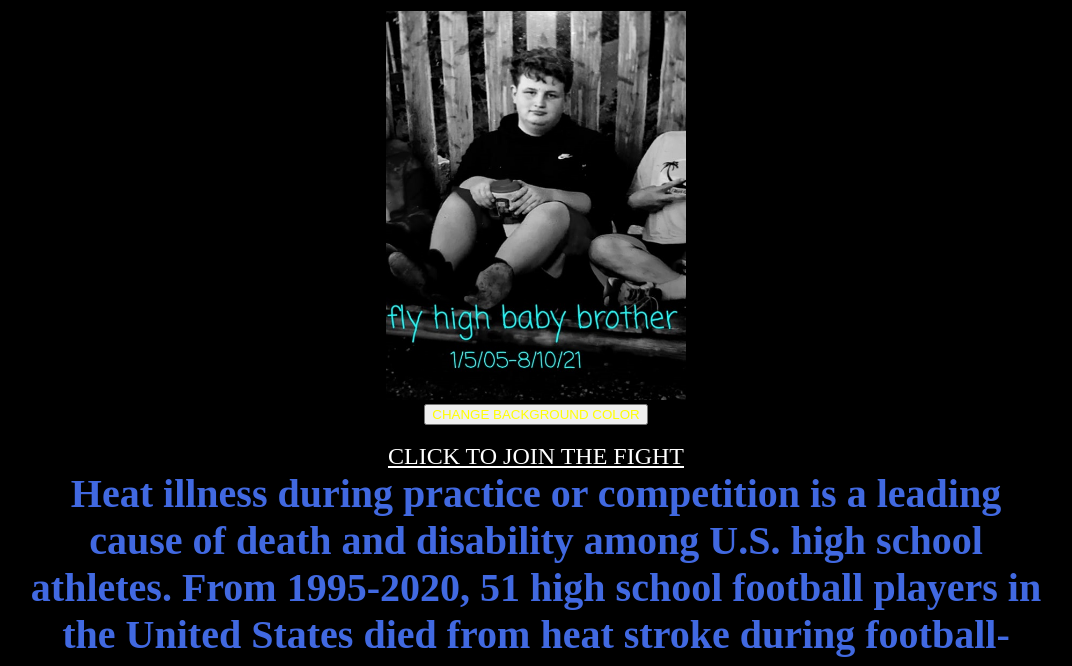
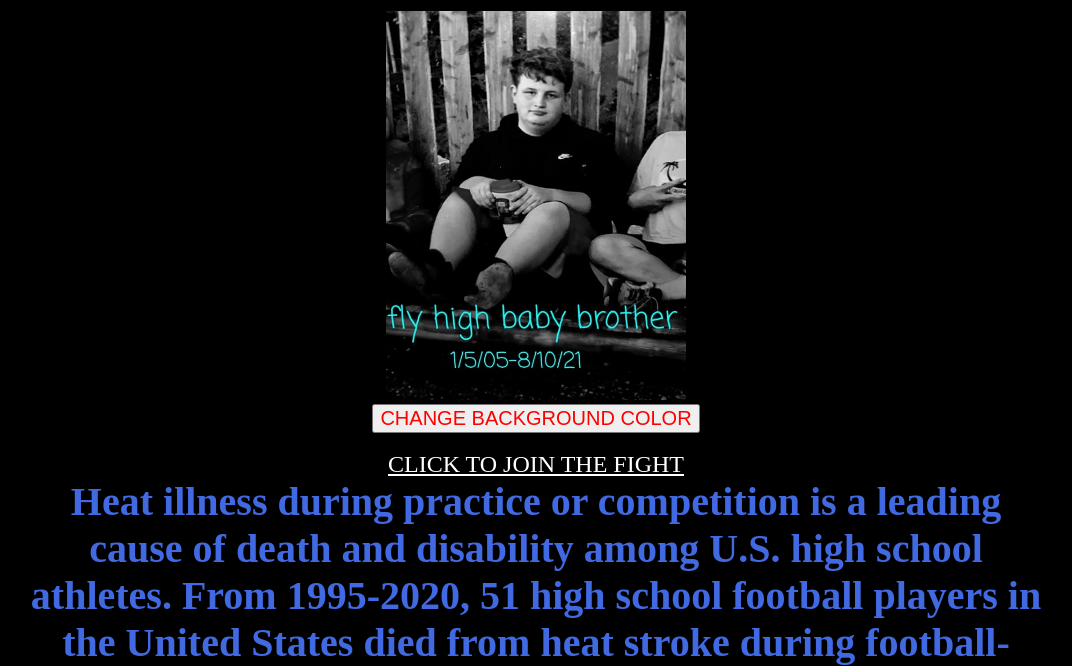
Before and after one commit to Akody1027/DRAKE, a plain HTML site: page index.html in a window 1280 px wide. Shown: the part 108-774 px from the top of the page, without its empty margins (104-1176 px from the left). Drawn offline with Linux system fonts and the light colour scheme.

Commit message:
Update Style.css

```diff
--- a/Style.css
+++ b/Style.css
@@ -12,7 +12,8 @@ text-align:center;
 }
 
 .colorbtn{
-color:yellow;
+color:red;
+font-size:20px;
 
 }
 
```
